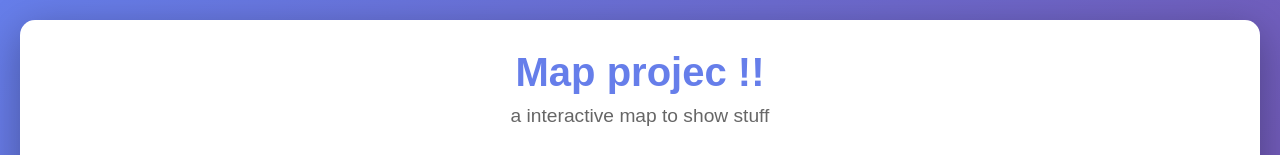
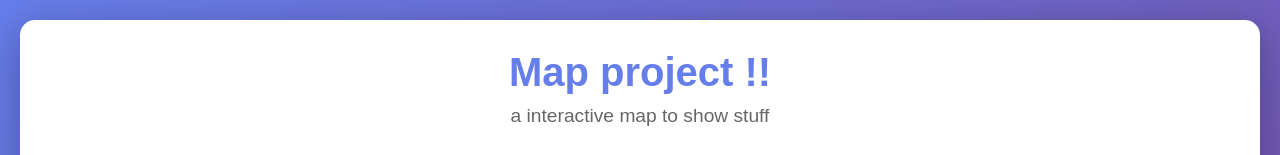
Before and after one commit to Originalil/MapProject, a plain HTML site: page index.html in a window 1280 px wide. Shown: the top 155 px of the page. Drawn offline with Linux system fonts and the light colour scheme.

Commit message:
Update index.html

```diff
--- a/index.html
+++ b/index.html
@@ -204,7 +204,7 @@
 </head>
 <body>
     <div class="container">
-        <h1>Map projec !!</h1>
+        <h1>Map project !!</h1>
         <p class="subtitle">a interactive map to show stuff</p>
 
         <div class="tabs">
```
